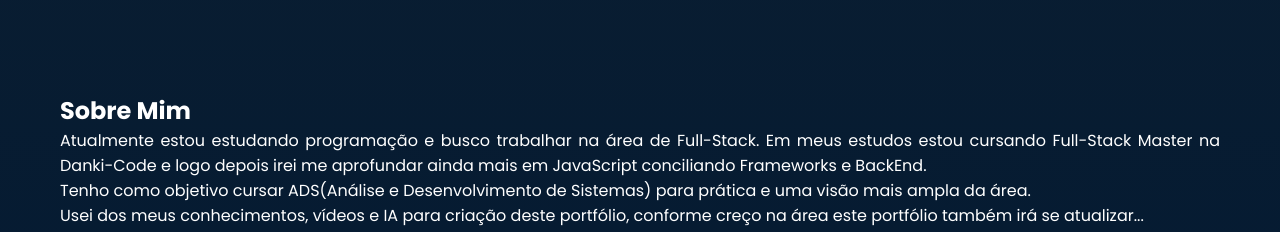
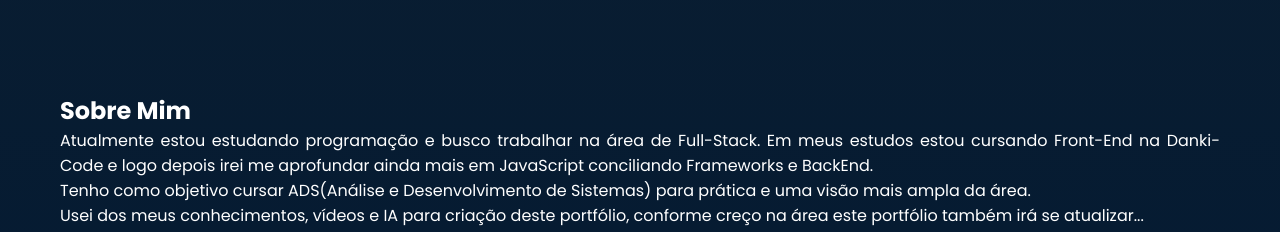
Before and after one commit to DEV-GUI06/My-Portfolio, a plain HTML site: page index.html in a window 1280 px wide. Shown: the part 726-958 px from the top of the page. Drawn offline with Linux system fonts and the light colour scheme.

Commit message:
Update index.html

```diff
--- a/index.html
+++ b/index.html
@@ -52,7 +52,7 @@
       <h2>Sobre Mim</h2>
       <p>
         Atualmente estou estudando programação e busco trabalhar na área de
-        Full-Stack. Em meus estudos estou cursando Full-Stack Master na
+        Full-Stack. Em meus estudos estou cursando Front-End na
         Danki-Code e logo depois irei me aprofundar ainda mais em JavaScript
         conciliando Frameworks e BackEnd.<br />
         Tenho como objetivo cursar ADS(Análise e Desenvolvimento de Sistemas)
```
